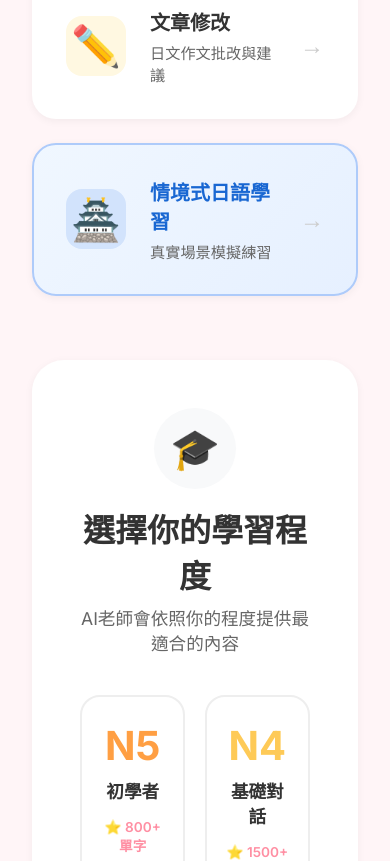
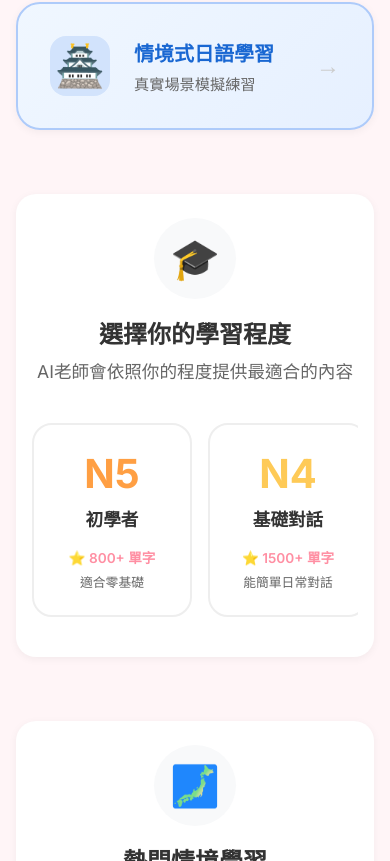
Before and after one commit to SandyHuang8512/Japanese_chat, a plain HTML site: page index.html in a window 390 px wide. Shown: the part 1139-2000 px from the top of the page. Drawn offline with Linux system fonts and the light colour scheme.

Commit message:
style: 優化手機版邊距並讓等級與情境卡片支援橫向滑動

```diff
--- a/style.css
+++ b/style.css
@@ -1137,19 +1137,44 @@ body {
     }
 
     .main-content {
+        padding: 1rem;
         padding-bottom: 80px;
+    }
+
+    .hero-section, .level-section, .scenario-section {
+        padding: 1.5rem 1rem;
+        border-radius: 20px;
+    }
+
+    .level-section-header h2, .scenario-section-header h2 {
+        font-size: 1.5rem;
     }
 
     .feature-cards-section {
         grid-template-columns: 1fr;
     }
 
-    .level-grid {
-        grid-template-columns: repeat(2, 1fr);
+    .level-grid, .scenario-grid {
+        display: flex;
+        overflow-x: auto;
+        gap: 1rem;
+        padding-bottom: 1rem;
+        scroll-snap-type: x mandatory;
     }
 
-    .scenario-grid {
-        grid-template-columns: 1fr;
+    .level-grid::-webkit-scrollbar, .scenario-grid::-webkit-scrollbar {
+        height: 6px;
+    }
+
+    .level-grid::-webkit-scrollbar-thumb, .scenario-grid::-webkit-scrollbar-thumb {
+        background: #ccc;
+        border-radius: 3px;
+    }
+
+    .level-card, .scenario-card {
+        min-width: 160px;
+        flex-shrink: 0;
+        scroll-snap-align: start;
     }
 
     .hero-title {
```
